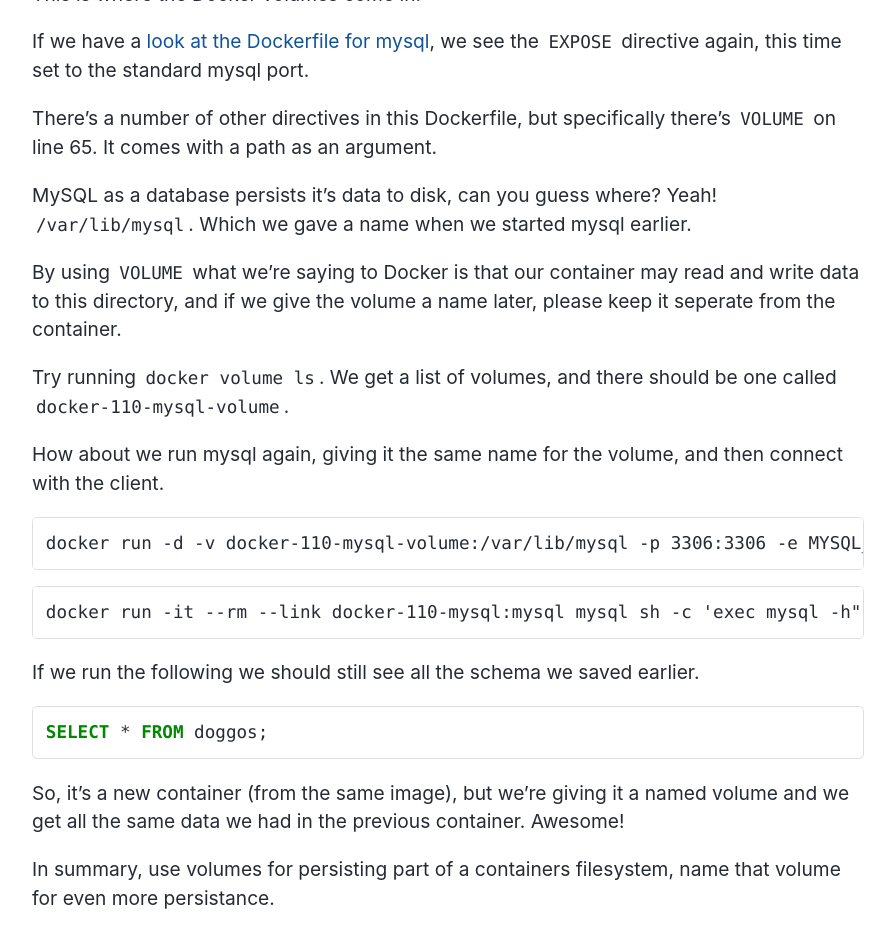
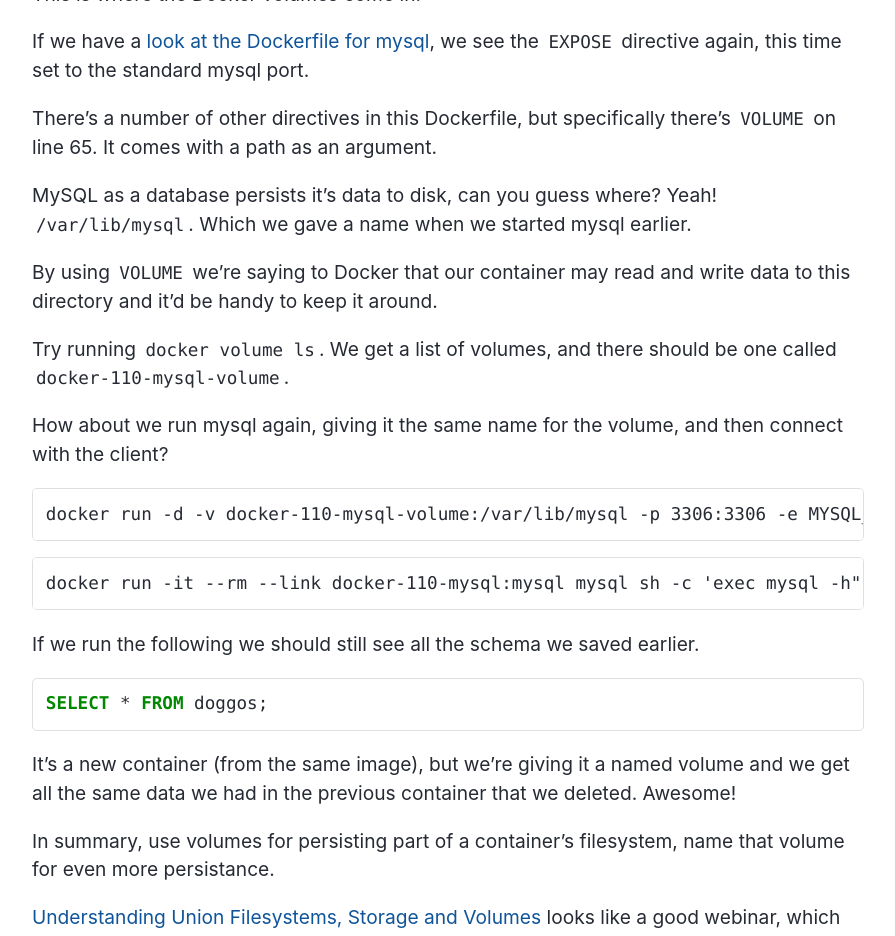
Before and after one commit to sjparkinson/uncomplicated.systems, a Jekyll site: the page built from _posts/2018-06-05-docker-0110-dockerfiles-and-volumes.md, in a window 1280 px wide and 1400 px high, scrolled down 2684 px. Shown: the top 936 px of the window, without its empty margins (192-1087 px from the left). Built offline with Jekyll 4.4.1, drawn with Linux system fonts in a browser that asks for light colours; some of the changed text lies outside the part shown.

Commit message:
Update 2018-06-05-docker-0110-dockerfiles-and-volumes.md

````diff
--- a/_posts/2018-06-05-docker-0110-dockerfiles-and-volumes.md
+++ b/_posts/2018-06-05-docker-0110-dockerfiles-and-volumes.md
@@ -73,11 +73,11 @@ There's a number of other directives in this Dockerfile, but specifically there'
 
 MySQL as a database persists it's data to disk, can you guess where? Yeah! `/var/lib/mysql`. Which we gave a name when we started mysql earlier.
 
-By using `VOLUME` what we're saying to Docker is that our container may read and write data to this directory, and if we give the volume a name later, please keep it seperate from the container.
+By using `VOLUME` we're saying to Docker that our container may read and write data to this directory and it'd be handy to keep it around.
 
 Try running `docker volume ls`. We get a list of volumes, and there should be one called `docker-110-mysql-volume`.
 
-How about we run mysql again, giving it the same name for the volume, and then connect with the client.
+How about we run mysql again, giving it the same name for the volume, and then connect with the client?
 
 ```
 docker run -d -v docker-110-mysql-volume:/var/lib/mysql -p 3306:3306 -e MYSQL_DATABASE=docker -e MYSQL_ROOT_PASSWORD=hunter2 --name docker-110-mysql mysql
@@ -93,9 +93,9 @@ If we run the following we should still see all the schema we saved earlier.
 SELECT * FROM doggos;
 ```
 
-So, it's a new container (from the same image), but we're giving it a named volume and we get all the same data we had in the previous container. Awesome!
+It's a new container (from the same image), but we're giving it a named volume and we get all the same data we had in the previous container that we deleted. Awesome!
 
-In summary, use volumes for persisting part of a containers filesystem, name that volume for even more persistance.
+In summary, use volumes for persisting part of a container's filesystem, name that volume for even more persistance.
 
 [Understanding Union Filesystems, Storage and Volumes](https://blog.docker.com/2015/10/docker-basics-webinar-qa/) looks like a good webinar, which should go into all of this in more detail.
 
@@ -170,7 +170,7 @@ RUN echo 'print "Hello!"' > /hello.py && \
 ENTRYPOINT [ "python", "/hello.py" ]
 ```
 
-We can then build the image with `docker build -t hello .`. Notice how the output lists each command, along with a hash like `---> d99238ddfb1d` after it has run.
+We can then build the image with `docker build -t hello .`. Notice how the output lists each command, along with a hash like `---> d99238ddfb1d` after it has run?
 
 ```
 Step 1/4 : FROM alpine:3.7
````
Also changed, not shown: other parts of _posts/2018-06-05-docker-0110-dockerfiles-and-volumes.md (+4 -4 lines).
